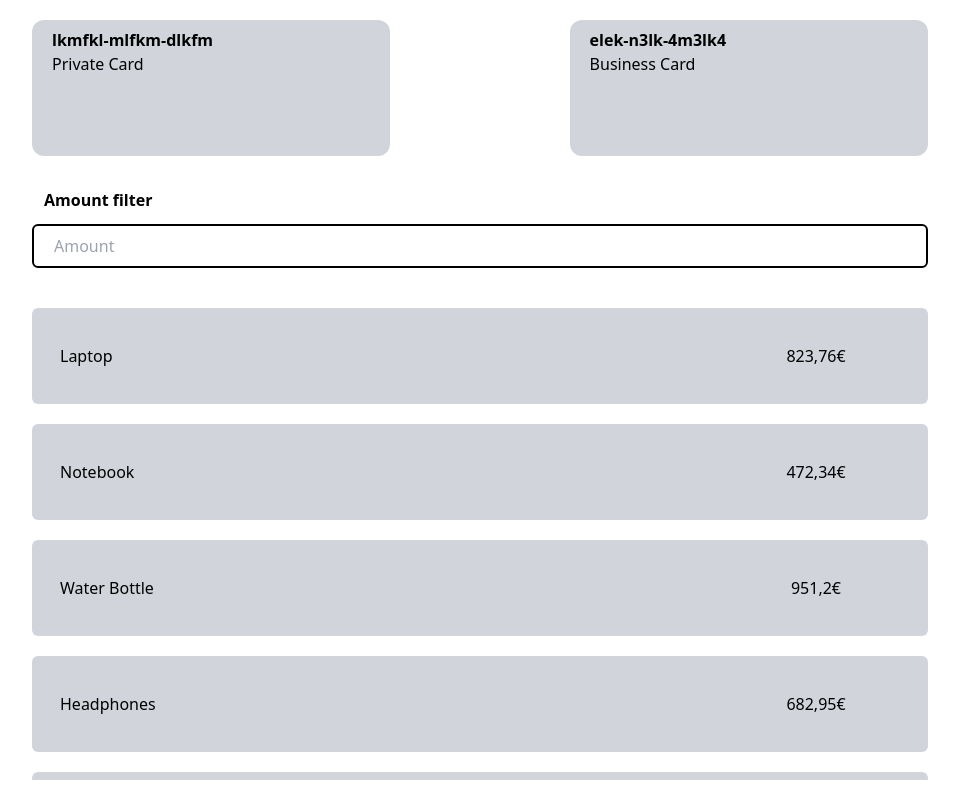
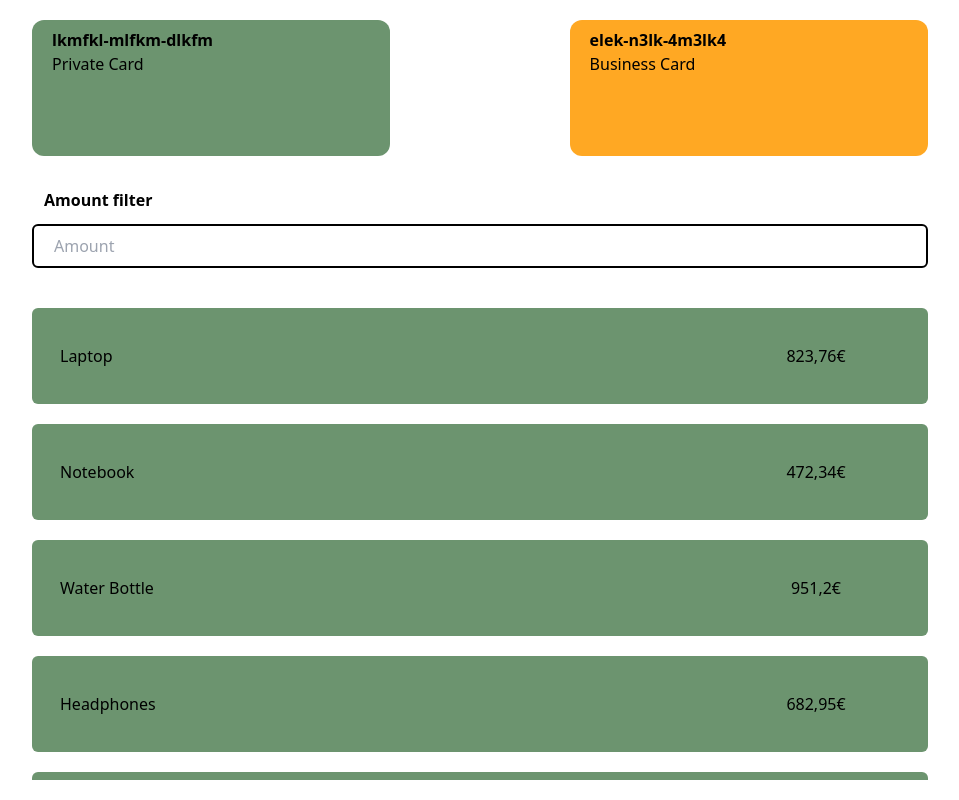
Before and after one commit to drapisarda/dr-web-cards-transactions, a Vue app: page / in a window 1280 px wide. Shown: the whole page, without its empty margins (160-1119 px from the left). Built offline with nearby package versions, Linux system fonts and the light colour scheme.

Commit message:
colors to cards and transactions

```diff
--- a/public/data/cards.json
+++ b/public/data/cards.json
@@ -1,4 +1,12 @@
 [
-  { "id": "lkmfkl-mlfkm-dlkfm", "description": "Private Card" },
-  { "id": "elek-n3lk-4m3lk4", "description": "Business Card" }
+  {
+    "id": "lkmfkl-mlfkm-dlkfm",
+    "description": "Private Card",
+    "color": "#6C946F"
+  },
+  {
+    "id": "elek-n3lk-4m3lk4",
+    "description": "Business Card",
+    "color": "#FFA823"
+  }
 ]
--- a/src/App.vue
+++ b/src/App.vue
@@ -43,6 +43,7 @@ watch(filterAmount, debounce((newValue) => {
     <BankCardList :cards="cards" :cardSelector="selectCard" :selectedCardId="selectedCard?.id" />
     <FilterTransaction v-model="filterAmount"> Amount filter
     </FilterTransaction>
-    <TransactionList class="flex-1 overflow-scroll md:overflow-auto" :transactions="transactions" />
+    <TransactionList class="flex-1 overflow-scroll md:overflow-auto" :transactions="transactions"
+      :color="selectedCard?.color" />
   </main>
 </template>
--- a/src/components/BankCardList.vue
+++ b/src/components/BankCardList.vue
@@ -25,8 +25,7 @@ defineProps({
       <div
         :class="['bank-card-list__item md:basis-2/5 mb-4 md:mb-0', { 'bank-card-list__item--active': selectedCardId === item.id }]"
         v-for="(item) in cards" :key="item.id" @click="cardSelector(item.id)">
-        <BankCard
-          :class="['h-full hover:bg-blue-200 hover:outline outline-pink-500', { 'bg-blue-200': selectedCardId === item.id }]"
+        <BankCard class="h-full hover:bg-blue-200 hover:outline outline-pink-500" :style="{ backgroundColor: item.color }"
           :description="item.description" :id="item.id" />
       </div>
     </div>
--- a/src/components/TransactionList.vue
+++ b/src/components/TransactionList.vue
@@ -7,6 +7,10 @@ defineProps({
   transactions: {
     type: Object as PropType<Transaction[]>,
     required: true
+  },
+  color: {
+    type: String,
+    default: '#d1d5db'
   }
 })
 
@@ -16,7 +20,7 @@ defineProps({
   <div class="transaction-list">
     <div class="container">
       <div class="transaction-list__item mb-5" v-for="(item) in transactions" :key="item.id">
-        <TransactionContent :description="item.description" :amount="item.amount" />
+        <TransactionContent :description="item.description" :amount="item.amount" :style="{ backgroundColor: color }" />
       </div>
     </div>
   </div>
--- a/src/types/types.d.ts
+++ b/src/types/types.d.ts
@@ -3,6 +3,7 @@
 export interface Card {
   id: string;
   description: string;
+  color: string;
 }
 
 export interface Transaction {
```
Also changed, not shown: 1 other file (tests, documents, lock files or other folders).
